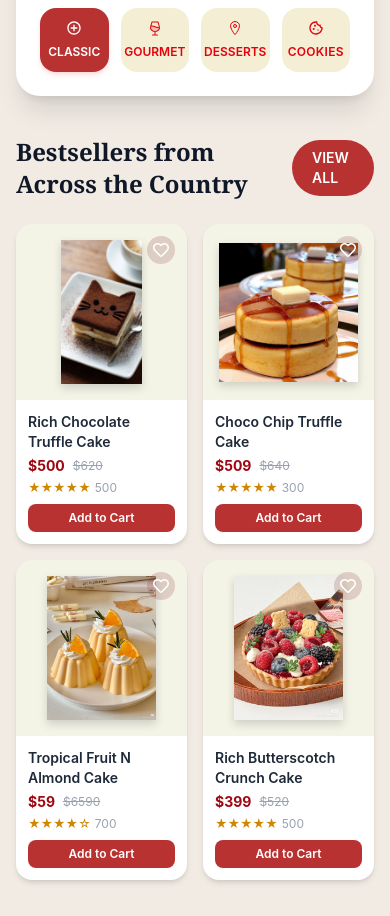
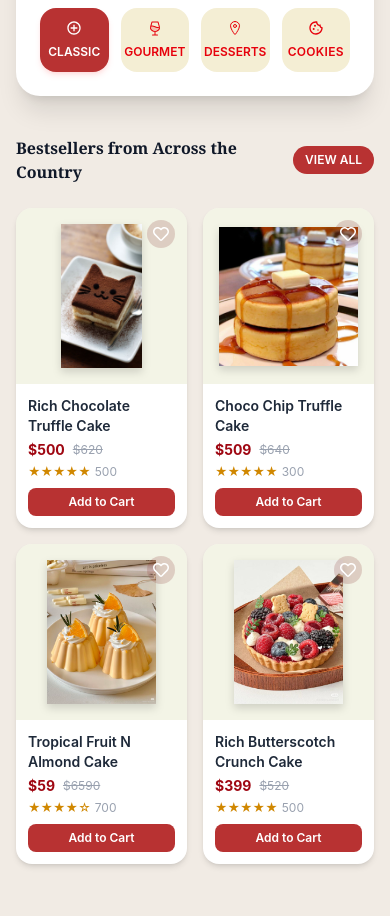
Before and after one commit to Soroush-Eghdami/cake-website-project, a React (Vite) app: page / in a window 390 px wide. Shown: the part 860-1776 px from the top of the page. Built offline with nearby package versions, Linux system fonts and the light colour scheme.

Commit message:
responsive for beast seller part and view all

```diff
--- a/src/components/home/BestSellerSection.tsx
+++ b/src/components/home/BestSellerSection.tsx
@@ -58,11 +58,11 @@ const BestSellerSection = () => {
   return (
     <section className="max-w-6xl mx-auto px-4 pb-12">
       <div className="flex items-center justify-between mb-6">
-        <h2 className="font-serif text-2xl font-bold text-gray-900">
+        <h2 className="font-serif font-bold text-base md:text-2xl text-gray-900">
           Bestsellers from Across the Country
         </h2>
 
-        <a className="bg-[#B83232] text-white text-sm font-semibold px-5 py-2 rounded-full hover:bg-red-900 transition-colors">
+        <a className="bg-[#B83232] text-white text-xs md:text-sm font-semibold px-3 py-1.5 md:px-5 md:py-2 rounded-full hover:bg-red-900 active:bg-red-900 transition-colors flex items-center justify-center whitespace-nowrap">
           VIEW ALL
         </a>
       </div>
```
